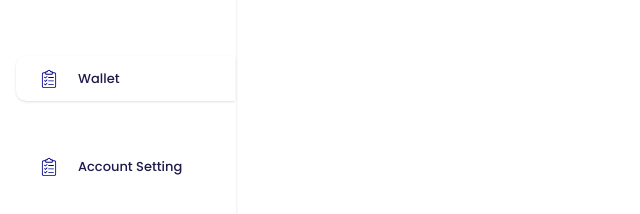
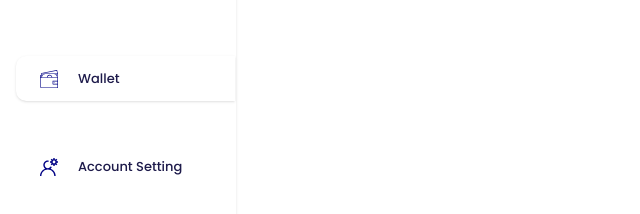
Before and after one commit to Buzorchi/Router-React, a React (Create React App) app: page /wallet in a window 1280 px wide. Shown: the part 302-516 px from the top of the page, without its empty margins (0-640 px from the left). Built offline with nearby package versions, Linux system fonts and the light colour scheme.

Commit message:
Feature: route to dashboar

```diff
--- a/src/component/pages/HomeDash.jsx
+++ b/src/component/dashboard/HomeDash.jsx
@@ -1,6 +1,6 @@
 import React from 'react'
+import Sidebar from './Sidebar'
 
-import Sidebar from './Sidebar'
 
 const HomeDash = () => {
   return (
--- a/src/component/pages/Sidebar.jsx
+++ b/src/component/dashboard/Sidebar.jsx
@@ -13,7 +13,7 @@ const Sidebar = () => {
       <div className="w-[236px] h-[900px] bg-white shadow">
         <img src={logo} alt="logo" className="ml-10 pt-6 w-[130px] h-[32.29px" />
 
-        <NavLink to ="/homeDash" className={({isActive}) => `inline-flex gap-5 ml-4 mt-14 justify-start pl-6 items-center ${isActive && " w-[219px] h-[45px] bg-white rounded-tl-[10px] rounded-bl-[10px] shadow"}`}>
+        <NavLink to ="/dashboard" className={({isActive}) => `inline-flex gap-5 ml-4 mt-14 justify-start pl-6 items-center ${isActive && " w-[219px] h-[45px] bg-white rounded-tl-[10px] rounded-bl-[10px] shadow"}`}>
             <img src={home} alt="" className="w-[18px] h-[18px] "/>
             <p className="text-indigo-950 text-[13px] font-medium font-['Poppins']">Home</p>
         </NavLink>
@@ -29,12 +29,12 @@ const Sidebar = () => {
         </NavLink>
 
         <NavLink to ="/wallet" className={({isActive}) => `inline-flex gap-5 ml-4 mt-14 justify-start pl-6 items-center ${isActive && " w-[219px] h-[45px] bg-white rounded-tl-[10px] rounded-bl-[10px] shadow"}`}>
-            <img src={service} alt="" className="w-[18px] h-[18px] "/>
+            <img src={wallet} alt="" className="w-[18px] h-[18px] "/>
             <p className="text-indigo-950 text-[13px] font-medium font-['Poppins']">Wallet</p>
         </NavLink>
 
         <NavLink to ="/account" className={({isActive}) => `inline-flex gap-5 ml-4 mt-14 justify-start pl-6 items-center ${isActive && " w-[219px] h-[45px] bg-white rounded-tl-[10px] rounded-bl-[10px] shadow"}`}>
-            <img src={service} alt="" className="w-[18px] h-[18px] "/>
+            <img src={account} alt="" className="w-[18px] h-[18px] "/>
             <p className="text-indigo-950 text-[13px] font-medium font-['Poppins']">Account Setting</p>
         </NavLink>
       </div>
```
Also changed, not shown: src/App.js (+8 -6 lines), src/component/dashboard/Account.jsx (renamed from src/component/pages/Account.jsx), src/component/dashboard/Dashboard.jsx (renamed from src/component/pages/Dashboard.jsx), src/component/dashboard/Header.jsx (renamed from src/component/pages/Header.jsx), src/component/dashboard/Service.jsx (renamed from src/component/pages/Service.jsx), src/component/dashboard/Transaction.jsx (renamed from src/component/pages/Transaction.jsx), src/component/dashboard/Wallet.jsx (renamed from src/component/pages/Wallet.jsx).
